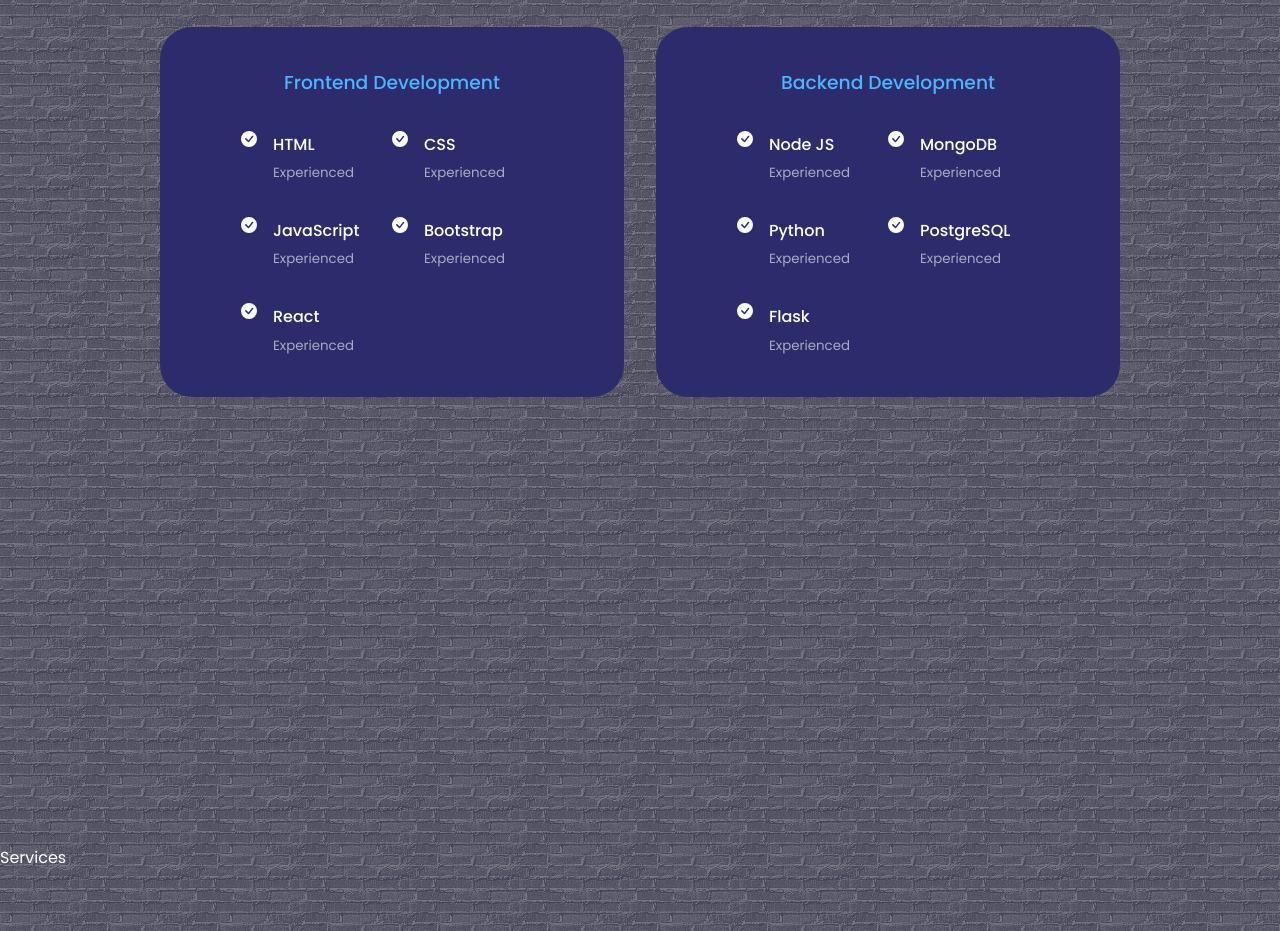
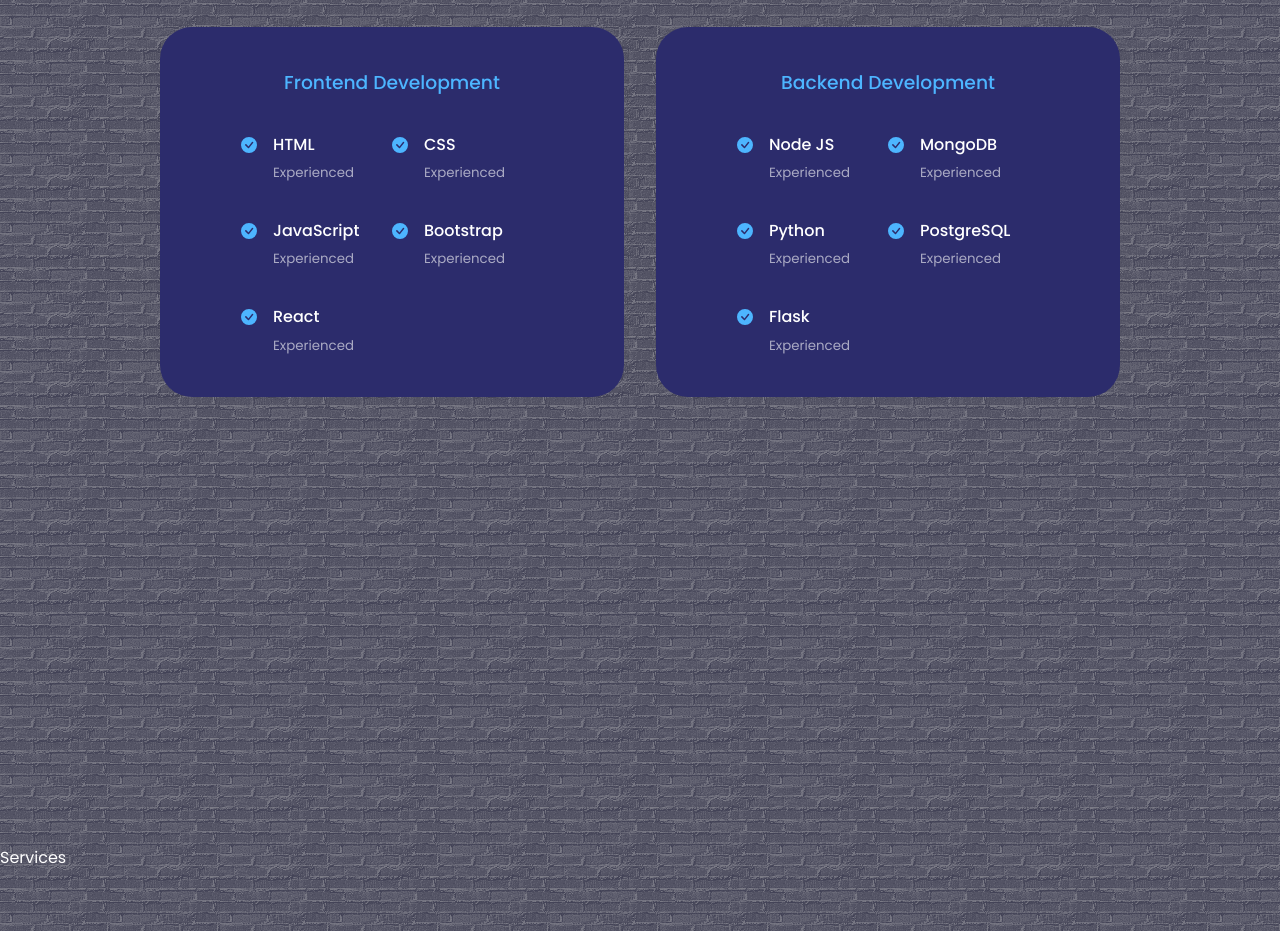
Before and after one commit to dinevtomislav/Portfolio, a React (Create React App) app in the folder react-portfolio-website/: page / in a window 1280 px wide. Shown: the part 1940-2871 px from the top of the page. Built offline with nearby package versions, Linux system fonts and the light colour scheme.

Commit message:
finishing general touches on experience before making it responsive

```diff
--- a/react-portfolio-website/src/components/experience/Experience.jsx
+++ b/react-portfolio-website/src/components/experience/Experience.jsx
@@ -13,31 +13,31 @@
         <h3>Frontend Development</h3>
         <div className='experience__content'>
         <article className='experience__details'>
-        <BsCheckCircleFill />
+        <BsCheckCircleFill className='experience__details-icon'/>
         <div><h4>HTML</h4>
         <small className='text-light'>Experienced</small>
         </div>
         </article>
         <article className='experience__details'>
-        <BsCheckCircleFill />
+        <BsCheckCircleFill className='experience__details-icon'/>
         <div><h4>CSS</h4>
         <small className='text-light'>Experienced</small>
         </div>
         </article>
         <article className='experience__details'>
-        <BsCheckCircleFill />
+        <BsCheckCircleFill className='experience__details-icon'/>
         <div><h4>JavaScript</h4>
         <small className='text-light'>Experienced</small>
         </div>
         </article>
         <article className='experience__details'>
-        <BsCheckCircleFill />
+        <BsCheckCircleFill className='experience__details-icon'/>
         <div><h4>Bootstrap</h4>
         <small className='text-light'>Experienced</small>
         </div>
         </article>
         <article className='experience__details'>
-        <BsCheckCircleFill />
+        <BsCheckCircleFill className='experience__details-icon'/>
         <div><h4>React</h4>
         <small className='text-light'>Experienced</small>
         </div>
@@ -48,31 +48,31 @@
         <h3>Backend Development</h3>
         <div className='experience__content'>
         <article className='experience__details'>
-        <BsCheckCircleFill />
+        <BsCheckCircleFill className='experience__details-icon'/>
         <div><h4>Node JS</h4>
         <small className='text-light'>Experienced</small>
         </div>
         </article>
         <article className='experience__details'>
-        <BsCheckCircleFill />
+        <BsCheckCircleFill className='experience__details-icon'/>
         <div><h4>MongoDB</h4>
         <small className='text-light'>Experienced</small>
         </div>
         </article>
         <article className='experience__details'>
-        <BsCheckCircleFill />
+        <BsCheckCircleFill className='experience__details-icon'/>
         <div><h4>Python</h4>
         <small className='text-light'>Experienced</small>
         </div>
         </article>
         <article className='experience__details'>
-        <BsCheckCircleFill />
+        <BsCheckCircleFill className='experience__details-icon'/>
         <div><h4>PostgreSQL</h4>
         <small className='text-light'>Experienced</small>
         </div>
         </article>
         <article className='experience__details'>
-        <BsCheckCircleFill />
+        <BsCheckCircleFill className='experience__details-icon'/>
         <div><h4>Flask</h4>
         <small className='text-light'>Experienced</small>
         </div>
--- a/react-portfolio-website/src/components/experience/experience.css
+++ b/react-portfolio-website/src/components/experience/experience.css
@@ -34,3 +34,8 @@
     display: flex;
     gap: 1rem;
 }
+
+.experience__details-icon {
+    margin-top: 6px;
+    color: var(--color-primary);
+}
```
